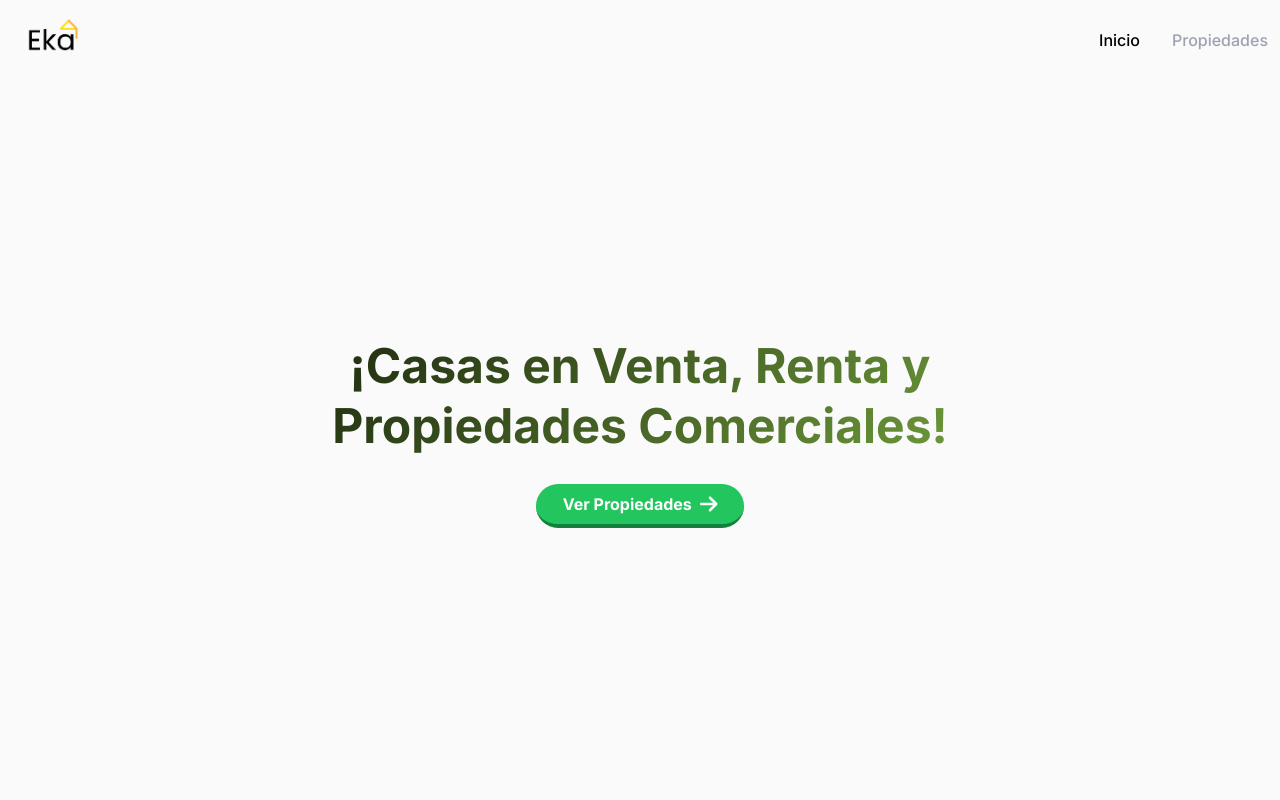
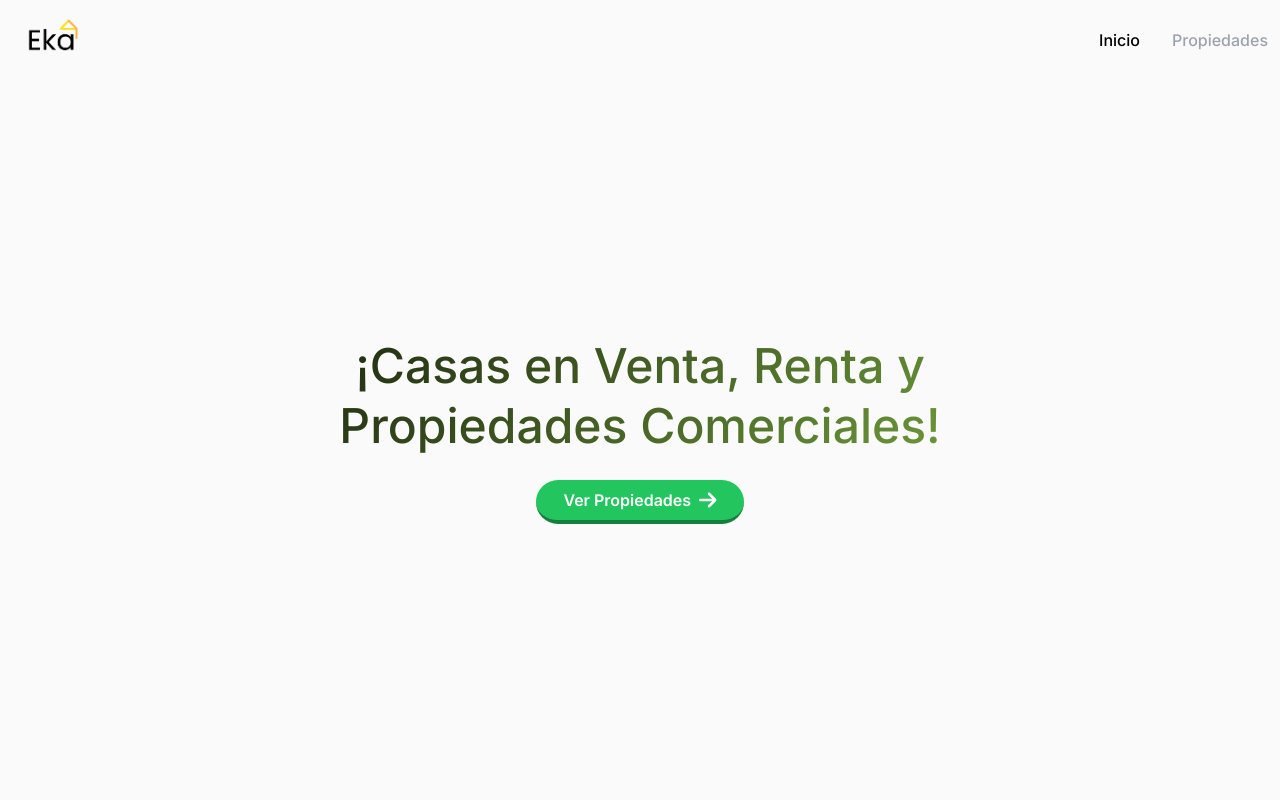
Before and after one commit to fred-gutierrez/Eka-Facebook-API, a React (Vite) app: page / in a window 1280 px wide. Shown: the top 800 px of the page. Built offline with nearby package versions, Linux system fonts and the light colour scheme.

Commit message:
updated font weight

```diff
--- a/src/components/Inicio/Header.tsx
+++ b/src/components/Inicio/Header.tsx
@@ -9,7 +9,7 @@ export default function Header() {
         <div className="relative text-center py-56 md:py-64 px-8 h-screen">
           <h1
             id="header-text"
-            className="text-center sm:text-4xl md:text-5xl md:leading-tight text-2xl font-bold"
+            className="text-center sm:text-4xl md:text-5xl md:leading-tight text-2xl font-bold md:font-medium"
           >
             ¡Casas en Venta, Renta y<br /> Propiedades Comerciales!
           </h1>
@@ -17,8 +17,8 @@ export default function Header() {
             <Link to="/propiedades">
               <button
                 className={`bg-green-500 hover:bg-green-400 text-white
-           py-2 px-4 font-bold border-b-4 border-green-700 hover:border-green-500
-          w-52 mt-7 rounded-full text-center hover:animate-pulse`}
+           py-2 px-4 font-semibold border-b-4 border-green-700 hover:border-green-500
+          w-52 mt-4 md:mt-6 rounded-full text-center hover:animate-pulse`}
               >
                 Ver Propiedades
                 <FontAwesomeIcon
--- a/src/styles/main.css
+++ b/src/styles/main.css
@@ -8,7 +8,6 @@ body {
   background-image: -webkit-linear-gradient(315deg, #000000 0%, #8bc34a 100%);
   background-clip: text;
   -webkit-background-clip: text;
-  text-fill-color: transparent;
   -webkit-text-fill-color: transparent;
 }
 
--- a/src/styles/scss/base/_typography.scss
+++ b/src/styles/scss/base/_typography.scss
@@ -9,6 +9,5 @@ body {
   background-image: -webkit-linear-gradient(315deg, #000000 0%, #8bc34a 100%);
   background-clip: text;
   -webkit-background-clip: text;
-  text-fill-color: transparent;
   -webkit-text-fill-color: transparent;
 }
```
Also changed, not shown: 1 other file (tests, documents, lock files or other folders).
